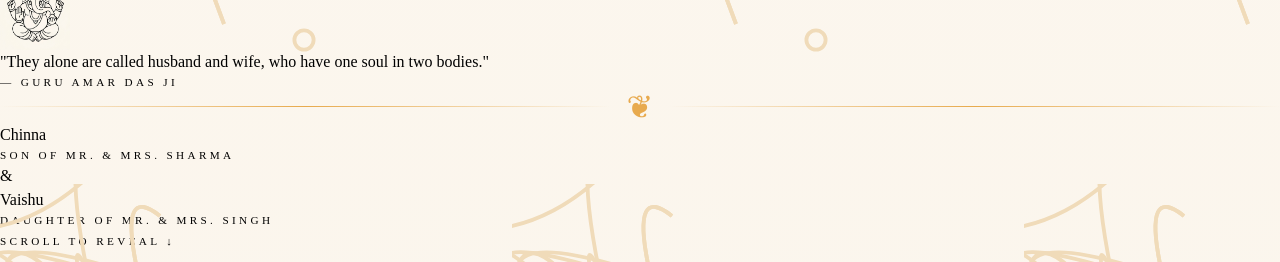
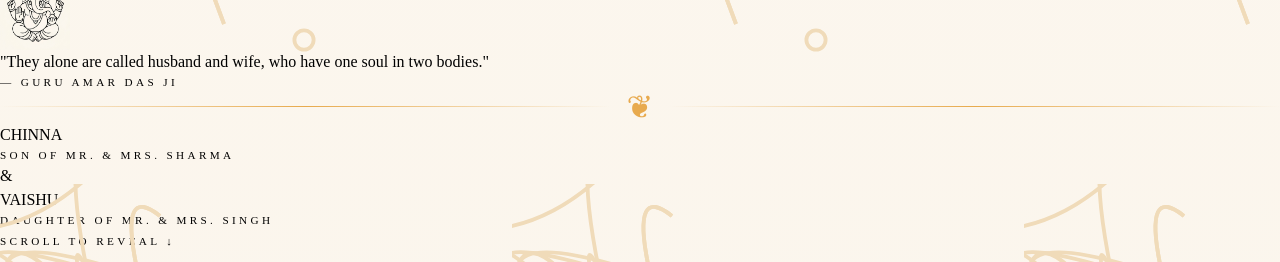
Before and after one commit to yaswanth-425/wedding-project, a React (Vite) app: page / in a window 1280 px wide. Shown: the part 840-1102 px from the top of the page. Built offline with nearby package versions, Linux system fonts and the light colour scheme.

Commit message:
updated old wedding website

```diff
--- a/index.html
+++ b/index.html
@@ -4,7 +4,7 @@
     <meta charset="UTF-8" />
     <link rel="icon" type="image/svg+xml" href="/vite.svg" />
     <meta name="viewport" content="width=device-width, initial-scale=1.0" />
-    <title>Chinna & Vaishu — Wedding Invitation</title>
+    <title>CHINNA & VAISHU — Wedding Invitation</title>
   </head>
   <body>
     <div id="root"></div>
--- a/src/config/constants.ts
+++ b/src/config/constants.ts
@@ -6,11 +6,11 @@ import receptionImg from "../assets/images/reception.png";
 export const WEDDING_CONFIG = {
   couple: {
     groom: {
-      name: "Chinna",
+      name: "CHINNA",
       parents: "Mr. & Mrs. Sharma",
     },
     bride: {
-      name: "Vaishu",
+      name: "VAISHU",
       parents: "Mr. & Mrs. Singh",
     },
   },
--- a/src/routes/__root.tsx
+++ b/src/routes/__root.tsx
@@ -72,10 +72,10 @@ export const Route = createRootRouteWithContext<{ queryClient: QueryClient }>()(
     meta: [
       { charSet: "utf-8" },
       { name: "viewport", content: "width=device-width, initial-scale=1" },
-      { title: "Chinna & Vaishu — Wedding Invitation" },
-      { name: "description", content: "Join Chinna & Vaishu as they begin a new chapter. Save the date, discover their story, and RSVP to the celebrations." },
-      { name: "author", content: "Chinna & Vaishu" },
-      { property: "og:title", content: "Chinna & Vaishu — Wedding Invitation" },
+      { title: "CHINNA & VAISHU — Wedding Invitation" },
+      { name: "description", content: "Join CHINNA & VAISHU as they begin a new chapter. Save the date, discover their story, and RSVP to the celebrations." },
+      { name: "author", content: "CHINNA & VAISHU" },
+      { property: "og:title", content: "CHINNA & VAISHU — Wedding Invitation" },
       { property: "og:description", content: "A digital invitation to our new beginning." },
       { property: "og:type", content: "website" },
       { name: "twitter:card", content: "summary" },
```
